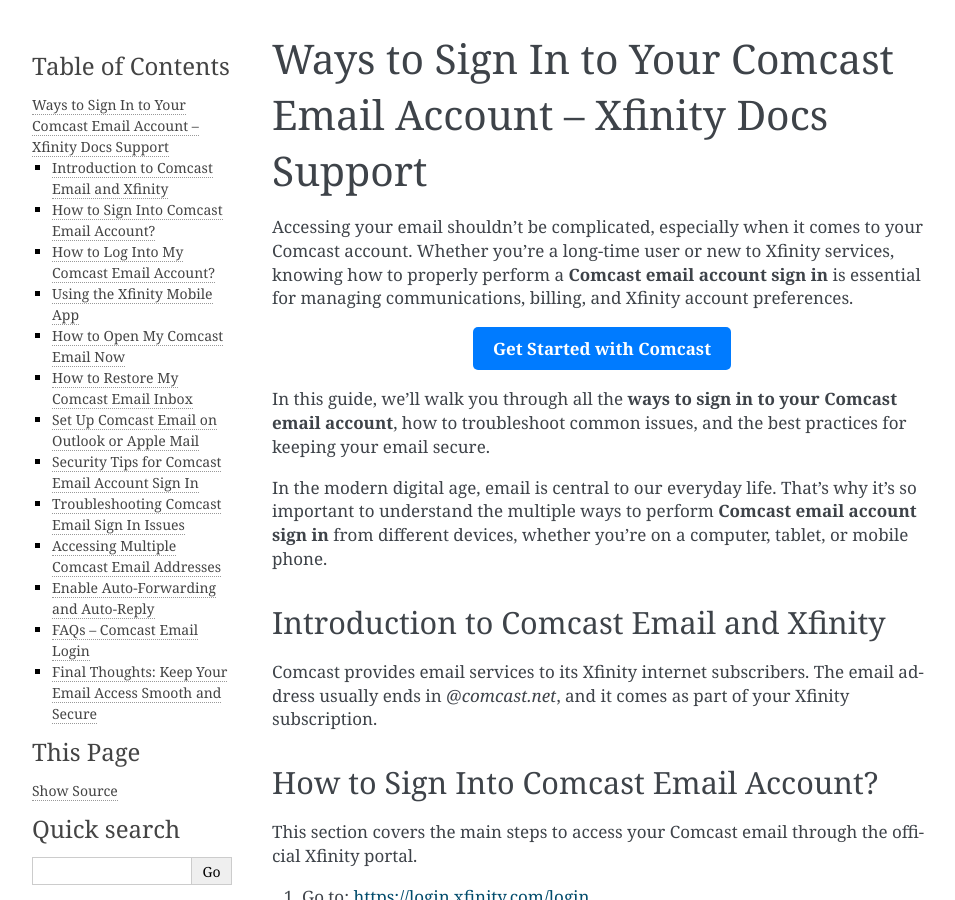
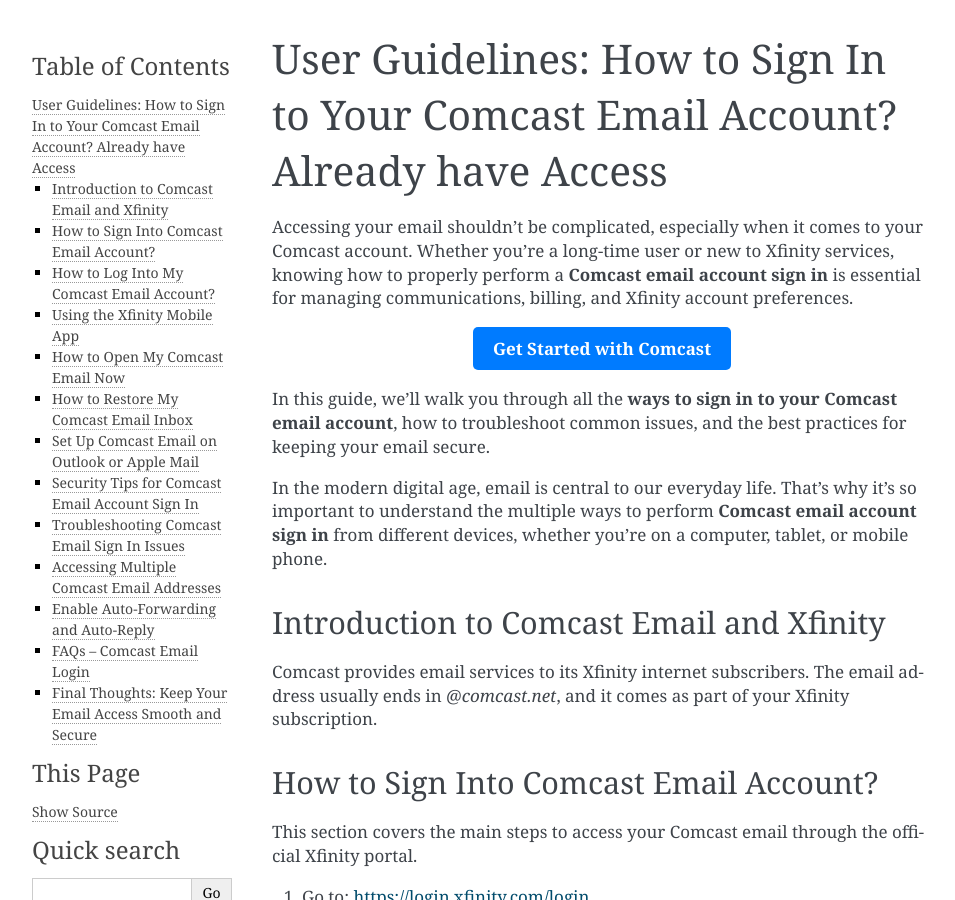
Before and after one commit to daleclayton/resource, a Sphinx documentation site: the page built from docs/index.rst, in a window 1280 px wide and 900 px high. Shown: the whole window, without its empty margins (148-1103 px from the left). Built offline with Sphinx 7.4.7, drawn with Linux system fonts in a browser that asks for light colours.

Commit message:
Update index.rst

```diff
--- a/docs/index.rst
+++ b/docs/index.rst
@@ -1,4 +1,4 @@
-Ways to Sign In to Your Comcast Email Account – Xfinity Docs Support
+User Guidelines: How to Sign In to Your Comcast Email Account? Already have Access
 ====================================================================
 
 Accessing your email shouldn’t be complicated, especially when it comes to your Comcast account. Whether you're a long-time user or new to Xfinity services, knowing how to properly perform a **Comcast email account sign in** is essential for managing communications, billing, and Xfinity account preferences.
```
